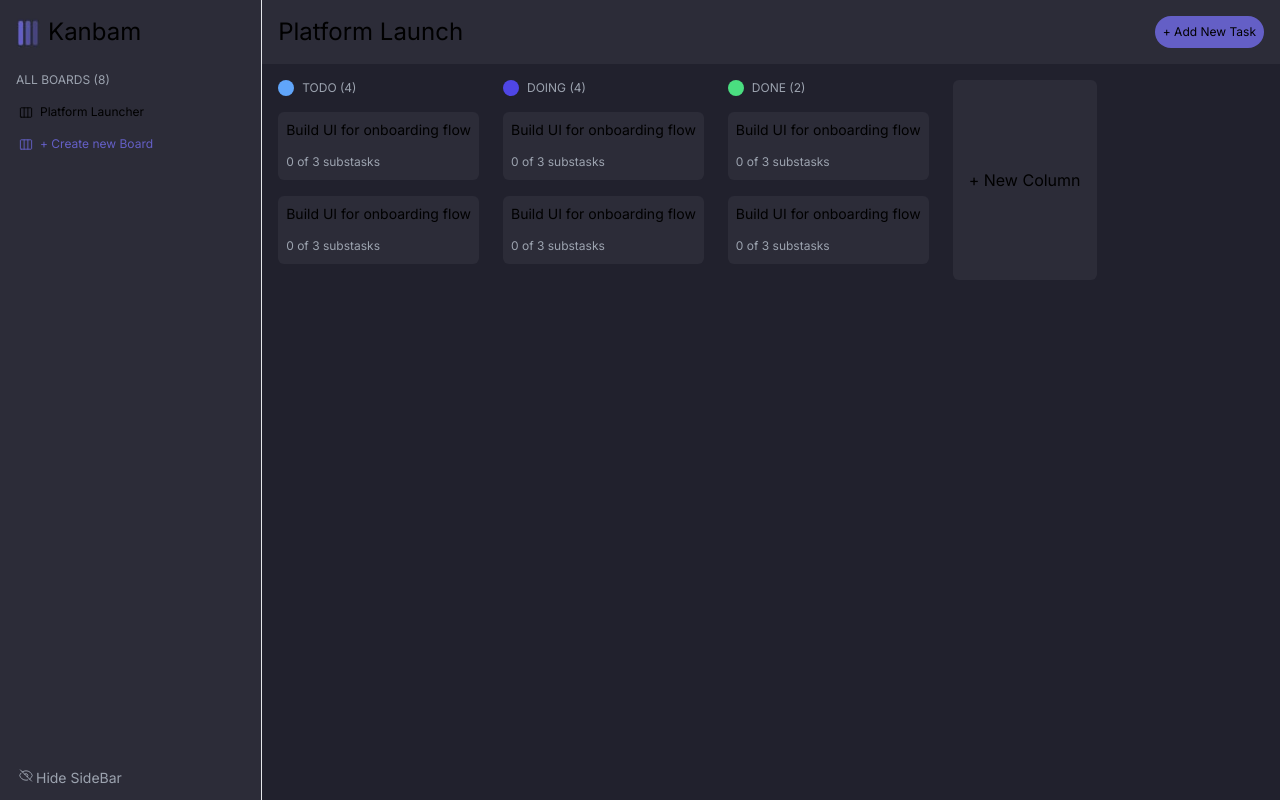
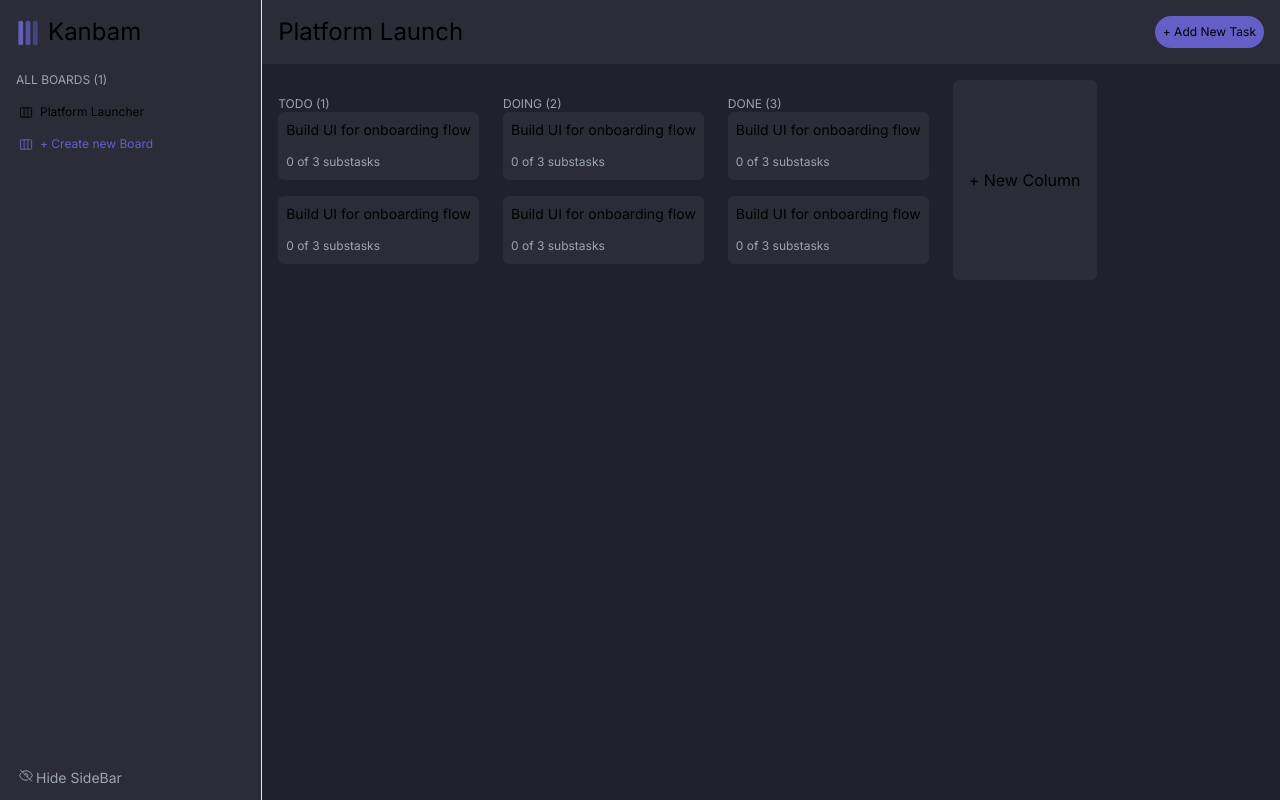
Before and after one commit to franwanderley/kanbam, a Next.js app: page / in a window 1280 px wide. Built offline with nearby package versions, Linux system fonts and the light colour scheme; data requests are answered from the project's data file.

Commit message:
add json-server for api

```diff
--- /dev/null
+++ b/db.json
@@ -0,0 +1,71 @@
+{
+   "boards": [
+      {
+         "id": 1,
+         "title": "Platform Launcher",
+         "columns": [
+            {
+               "id": 1,
+               "title": "To Do",
+               "color": "#89CFF0",
+               "order": 1
+            },
+            {
+               "id": 2,
+               "title": "Doing",
+               "color": "#A020F0",
+               "order": 2
+            },
+            {
+               "id": 3,
+               "title": "Done",
+               "color": "#FFA500",
+               "order": 3
+            }
+         ],
+         "tasks": [
+            {
+               "id": 1,
+               "title": "Create a platform for launching products",
+               "description": "Design the platform's layout, structure, and user interface",
+               "columnId": 1,
+               "subtasks": [
+                  {
+                     "id": 1,
+                     "title": "Design the layout",
+                     "isFinish": false
+                  },
+                  {
+                     "id": 2,
+                     "title": "Create a user interface",
+                     "isFinish": false
+                  }
+               ]
+            },
+            {
+               "id": 2,
+               "title": "Implement the platform's backend",
+               "description": "Set up the server, database, and API endpoints",
+               "columnId": 2,
+               "subtasks": [
+                  {
+                     "id": 1,
+                     "title": "Set up the server",
+                     "isFinish": true
+                  },
+                  {
+                     "id": 2,
+                     "title": "Configure the database",
+                     "isFinish": false
+                  },
+                  {
+                     "id": 3,
+                     "title": "Implement API endpoints",
+                     "isFinish": false
+                  }
+               ]
+            }
+         ]
+      }
+   ]
+}
--- a/package.json
+++ b/package.json
@@ -9,6 +9,7 @@
     "lint": "next lint"
   },
   "dependencies": {
+    "json-server": "^1.0.0-beta.3",
     "kanban": "file:",
     "next": "14.2.5",
     "react": "^18",
--- a/src/app/page.tsx
+++ b/src/app/page.tsx
@@ -1,57 +1,69 @@
 'use client'
 
+import React, { useState, useEffect } from 'react';
 import { SideBar } from "@/components/SideBar";
 import { Card } from "@/components/Card";
 import { FormTask } from "@/components/FormTask";
-import { useState } from "react";
 import { ViewCard } from "@/components/ViewCard";
 import { FormColumn } from "@/components/FormColumn";
+import { Task } from "@/interface/Task";
+import { Board } from "@/interface/Board";
 
 export default function Home() {
-  const [whatFormIs, setWhatFormIs] = useState<'FormTask' | 'ViewCard' | 'FormColumn' | null>();
+  const [whatFormIs, setWhatFormIs] = useState<'FormTask' | 'ViewCard' | 'FormColumn' | null>(null);
+  const [cardDetail, setCardDetail] = useState<Task | undefined>();
+  const [boards, setBoards] = useState<Board[]>([]);
+
+  useEffect(() => {
+    const fetchBoards = async () => {
+      const response = await fetch('http://localhost:3333/boards');
+      const data = await response.json();
+      setBoards(data);
+    };
+    fetchBoards();
+  }, []);
+
+  const handleFormClose = () => {
+    setWhatFormIs(null);
+  };
+
+  const handleCardDetail = (card: Task) => {
+    setCardDetail(card);
+    setWhatFormIs('ViewCard');
+  };
+
+  const handleNewTask = () => {
+    setWhatFormIs('FormTask');
+  };
+
+  const handleNewColumn = () => {
+    setWhatFormIs('FormColumn');
+  };
+
   return (
     <div className="flex min-h-screen flex-row bg-bg-primary divide-x">
-      {whatFormIs === 'FormTask' ? <FormTask onClose={() => setWhatFormIs(null)} /> : ''}
-      {whatFormIs === 'ViewCard' ? <ViewCard onClose={() => setWhatFormIs(null)} /> : ''}
-      {whatFormIs === 'FormColumn' ? <FormColumn onClose={() => setWhatFormIs(null)} /> : ''}
+      {whatFormIs === 'FormTask' && <FormTask onClose={handleFormClose} />}
+      {whatFormIs === 'ViewCard' && <ViewCard task={cardDetail} onClose={handleFormClose} />}
+      {whatFormIs === 'FormColumn' && <FormColumn onClose={handleFormClose} />}
 
-      <SideBar />
+      <SideBar boards={boards} />
       <main className="w-full flex flex-col">
         <header className="flex flex-row justify-between p-4 w-full bg-bg-secondary">
           <h2 className="text-2xl">Platform Launch</h2>
-          <button onClick={() => setWhatFormIs('FormTask')} className="cursor-pointer text-xs bg-button p-2 rounded-2xl">
+          <button onClick={handleNewTask} className="cursor-pointer text-xs bg-button p-2 rounded-2xl">
             + Add New Task
           </button>
         </header>
         <div className="p-4 flex flex-row">
-          <div className="flex flex-col justify-center mr-6">
-            <div className="flex flex-row mb-4">
-              <div className="w-4 bg-blue-400 rounded-full mr-2"/>
-              <span className="text-gray-400 text-xs">TODO (4)</span>
+          {['TODO', 'DOING', 'DONE'].map((status, index) => (
+            <div key={index} className="flex flex-col justify-center mr-6">
+              <div className={`flex flex-row mb-4 bg-${status === 'TODO' ? 'blue' : status === 'DOING' ? 'indigo' : 'green'}-400 rounded-full mr-2`}/>
+              <span className="text-gray-400 text-xs">{status} ({index + 1})</span>
+              <Card setCardDetail={handleCardDetail} onOpen={() => setWhatFormIs('ViewCard')} />
+              <Card setCardDetail={handleCardDetail} onOpen={() => setWhatFormIs('ViewCard')} />
             </div>
-            <Card onOpen={() => setWhatFormIs('ViewCard')} />
-            <Card onOpen={() => setWhatFormIs('ViewCard')} />
-          </div>
-          <div className="flex flex-col justify-center mr-6">
-            <div className="flex flex-row mb-4">
-              <div className="w-4 bg-indigo-600 rounded-full mr-2"/>
-              <span className="text-gray-400 text-xs">DOING (4)</span>
-            </div>
-            <Card onOpen={() => setWhatFormIs('ViewCard')} />
-            <Card onOpen={() => setWhatFormIs('ViewCard')} />
-          </div>
-          <div className="flex flex-col justify-center mr-6">
-            <div className="flex flex-row mb-4">
-              <div className="w-4 bg-green-400 rounded-full mr-2"/>
-              <span className="text-gray-400 text-xs">DONE (2)</span>
-            </div>
-            <Card onOpen={() => setWhatFormIs('ViewCard')} />
-            <Card onOpen={() => setWhatFormIs('ViewCard')} />
-          </div>
-          <div
-            onClick={() => setWhatFormIs('FormColumn')}
-            className="flex flex-col justify-center items-center mr-6 p-4 bg-bg-secondary rounded-md cursor-pointer"
-          >
+          ))}
+          <div onClick={handleNewColumn} className="flex flex-col justify-center items-center mr-6 p-4 bg-bg-secondary rounded-md cursor-pointer">
             <span className="text-center">+ New Column</span>
           </div>
         </div>
--- a/src/components/Card.tsx
+++ b/src/components/Card.tsx
@@ -1,6 +1,6 @@
-import { ViewCard } from "./ViewCard";
+import { Task } from "@/interface/Task";
 
-export const Card = ({ onOpen }: {onOpen: () => void}) => {
+export const Card = ({ onOpen, setCardDetail }: {onOpen: () => void, setCardDetail: (Card: Task) => void}) => {
    return (
       <div className="bg-bg-secondary p-2 rounded-md cursor-pointer mb-4" onClick={onOpen}>
          <p className="text-sm mb-2">Build UI for onboarding flow</p>
--- a/src/components/SideBar.tsx
+++ b/src/components/SideBar.tsx
@@ -2,8 +2,14 @@ import { useState } from 'react';
 import { Hide } from '../../public/img/Hide';
 import kanbam from '../../public/img/kanbam.png';
 import { ViewFinder } from '../../public/img/ViewFinder';
+import { Board } from '@/interface/Board';
 
-export const SideBar = () => {
+interface SideBarProps {
+   boards: Board[] | undefined;
+   setBoardSelected?: (board: Board) => {};
+}
+
+export const SideBar = ({ boards }: SideBarProps) => {
    const [isOpenSideBar, setIsOpenSideBar] = useState<0 | 1>(1);
    if (!isOpenSideBar) {
       return '';
@@ -15,11 +21,13 @@ export const SideBar = () => {
             <h1 className="text-2xl">Kanbam</h1>
          </div>
          <div>
-            <p className="text-xs text-gray-400 mb-4">ALL BOARDS (8)</p>
-            <div className="flex flex-row items-center mb-4">
-               <ViewFinder width="20px" height="15px" />
-               <p className="text-xs font-normal ml-1">Platform Launcher</p>
-            </div>
+            <p className="text-xs text-gray-400 mb-4">ALL BOARDS ({boards?.length})</p>
+               {boards?.map(board => (
+                  <div key={board?.id} className="flex flex-row items-center mb-4">
+                     <ViewFinder width="20px" height="15px" />
+                     <p className="text-xs font-normal ml-1">{board?.title}</p>
+                  </div>
+               ))}
             <div className="flex flex-row items-center text-button">
                <ViewFinder width="20px" height="15px" />
                <p className="text-xs font-normal ml-1 text-button cursor-pointer">+ Create new Board</p>
--- /dev/null
+++ b/src/interface/Board.ts
@@ -0,0 +1,9 @@
+import { Column } from "./Column";
+import { Task } from "./Task";
+
+export interface Board {
+   id: number;
+   title: string;
+   columns: Column[];
+   tasks: Task[];
+}
--- /dev/null
+++ b/src/interface/SubTask.ts
@@ -0,0 +1,5 @@
+export interface SubTask {
+   id: number;
+   title: string;
+   isFinish: boolean;
+}
--- /dev/null
+++ b/src/interface/Task.ts
@@ -0,0 +1,10 @@
+import { SubTask } from "./SubTask";
+
+export interface Task {
+   id: number;
+   title: string;
+   description: string;
+   subtasks: SubTask[];
+   columnId: number;
+
+}
```
Also changed, not shown: src/components/ViewCard.tsx (+7 -1 lines), src/interface/Column.ts (added, +9 -0 lines), 1 other file (tests, documents, lock files or other folders).
